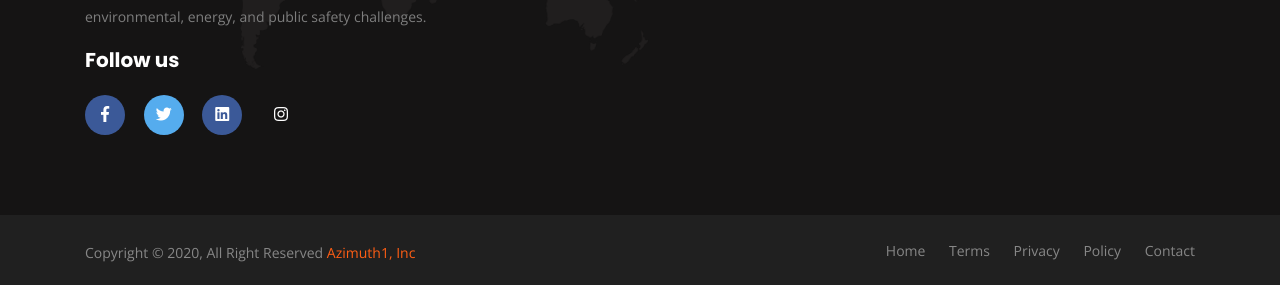
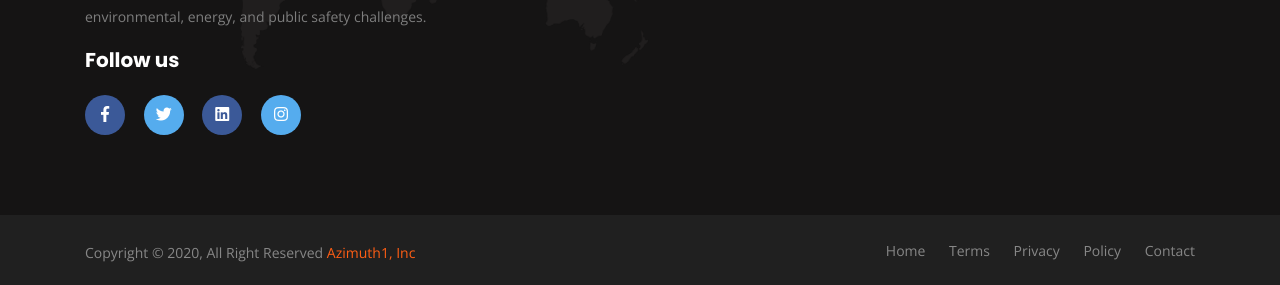
Before and after one commit to clairmclafferty/azimuth1-new-website, a Jekyll site: the page built from _posts/2019-07-01-welcome-ryan.md, in a window 1280 px wide. Shown: the part 2093-2378 px from the top of the page. Built offline with Jekyll 4.4.1, drawn with Linux system fonts in a browser that asks for light colours.

Commit message:
Update footer.html

```diff
--- a/_includes/footer.html
+++ b/_includes/footer.html
@@ -49,7 +49,7 @@
                             <a href="{{site.facebook_url}}"><i class="fab fa-facebook-f facebook-bg"></i></a>
                             <a href="{{site.twitter_url}}"><i class="fab fa-twitter twitter-bg"></i></a>
                             <a href="{{site.linkedin_url}}"><i class="fab fa-linkedin facebook-bg"></i></a>
-                            <a href="{{site.instagram_url}}"><i class="fab fa-instagram instagram-bg"></i></a>
+                            <a href="{{site.instagram_url}}"><i class="fab fa-instagram twitter-bg"></i></a>
                         </div>
                     </div>
                 </div>
```
